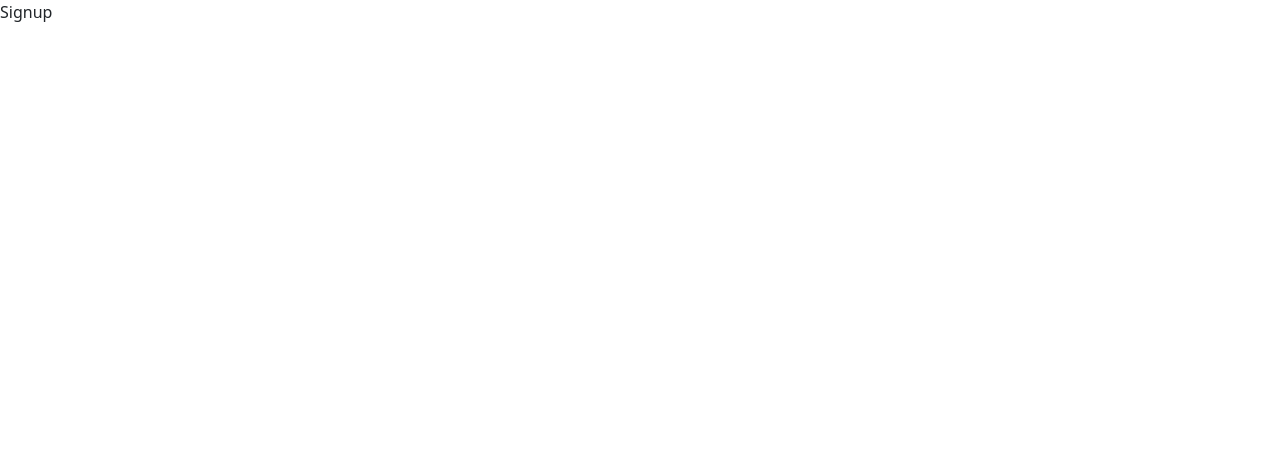
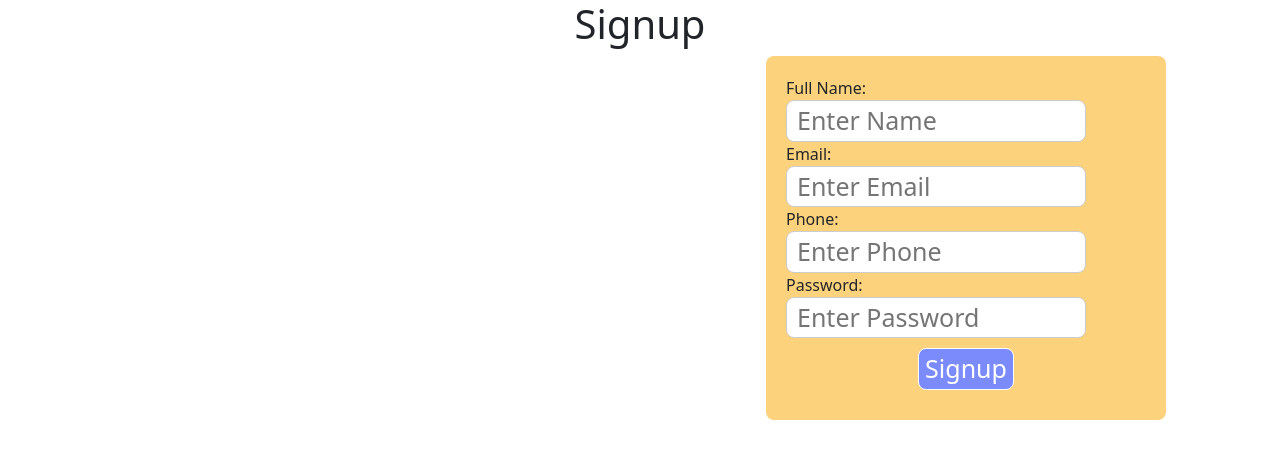
Before and after one commit to pritikothe15/rest-food, a React (Create React App) app in the folder client/: page /signup in a window 1280 px wide. Shown: the top 458 px of the page. Built offline with nearby package versions, Linux system fonts and the light colour scheme.

Commit message:
signup setup

```diff
--- a/client/src/views/Signup/Signup.css
+++ b/client/src/views/Signup/Signup.css
@@ -0,0 +1,27 @@
+.form-container{
+  background-color: #fcd27c;
+  width:400px;
+  padding:20px;
+  border-radius:8px;
+  margin:0 auto;
+}
+.user-input{
+    display:block;
+    width:300px;
+    border-radius:8px;
+    border: 1px solid #ccc;
+    font-size:25px;
+    padding-left: 10px;
+
+}
+.signup-button{
+  font-size: 25px;
+  background-color: #7c8bfc;
+  color:white;
+  margin:10px;
+  border-radius: 8px;
+  border:1px solid white;
+  display: block;
+  margin-left: auto;
+  margin-right: auto;
+}
--- a/client/src/views/Signup/Signup.js
+++ b/client/src/views/Signup/Signup.js
@@ -1,9 +1,80 @@
-import React from 'react'
+import React,{useState} from "react";
+import axios from "axios";
+import "./Signup.css";
 
 function Signup() {
+    const [name, setName] = useState('');
+    const [email, setEmail] = useState('');
+    const [phone, setPhone] = useState('');
+    const [password, setPassword] = useState('');
+    const [role, setRole] = useState('user');
+
+ async function signupUser(){
+    const response = await axios.post('/signup',{
+        name:name,
+        email:email,
+        phone:phone,
+        password:password,
+        role:role
+    })
+         console.log(response.data)
+         if(response.data.success){
+            alert(response.data.message)
+            window.location.href='/login'
+         }
+         else{
+            alert(response.data.message)
+            setName('')
+            setEmail('')
+            setPhone('')
+            setPassword('')
+         }
+ }
+
   return (
-    <div>Signup</div>
+    <div>
+      <h1 className="text-center">Signup</h1>
+      <div className="row">
+            <div className="col-md-6"></div>
+        <div className="col-md-6">
+            <div className="form-container">
+                 <form>
+                    <div>
+                        <label htmlFor="name" >Full Name:</label>
+                        <input type="text" id="name" placeholder="Enter Name" className="user-input"
+                        value={name} onChange={(e) => setName(e.target.value)}/>
+                    </div>
+
+                    <div>
+                        <label htmlFor="email" >Email:</label>
+                        <input type="email" id="email" placeholder="Enter Email" className="user-input"
+                        value={email} onChange={(e) => setEmail(e.target.value)}/>
+                    </div>
+
+                    <div>
+                        <label htmlFor="phone" >Phone:</label>
+                        <input type="text" id="phone" placeholder="Enter Phone" className="user-input"
+                         value={phone} onChange={(e) => setPhone(e.target.value)}/>
+                    </div>
+
+                    <div>
+                        <label htmlFor="password" >Password:</label>
+                        <input type="password" id="password" placeholder="Enter Password"  className="user-input"
+                         value={password} onChange={(e) => setPassword(e.target.value)}/>
+                    </div>
+
+                    <div>
+                        <button type="button" className="signup-button" onClick={signupUser} >
+                             Signup
+                        </button>
+                    </div>
+
+                 </form>
+            </div>
+        </div>
+      </div>
+    </div>
   )
 }
 
-export default Signup
+export default Signup;
```
